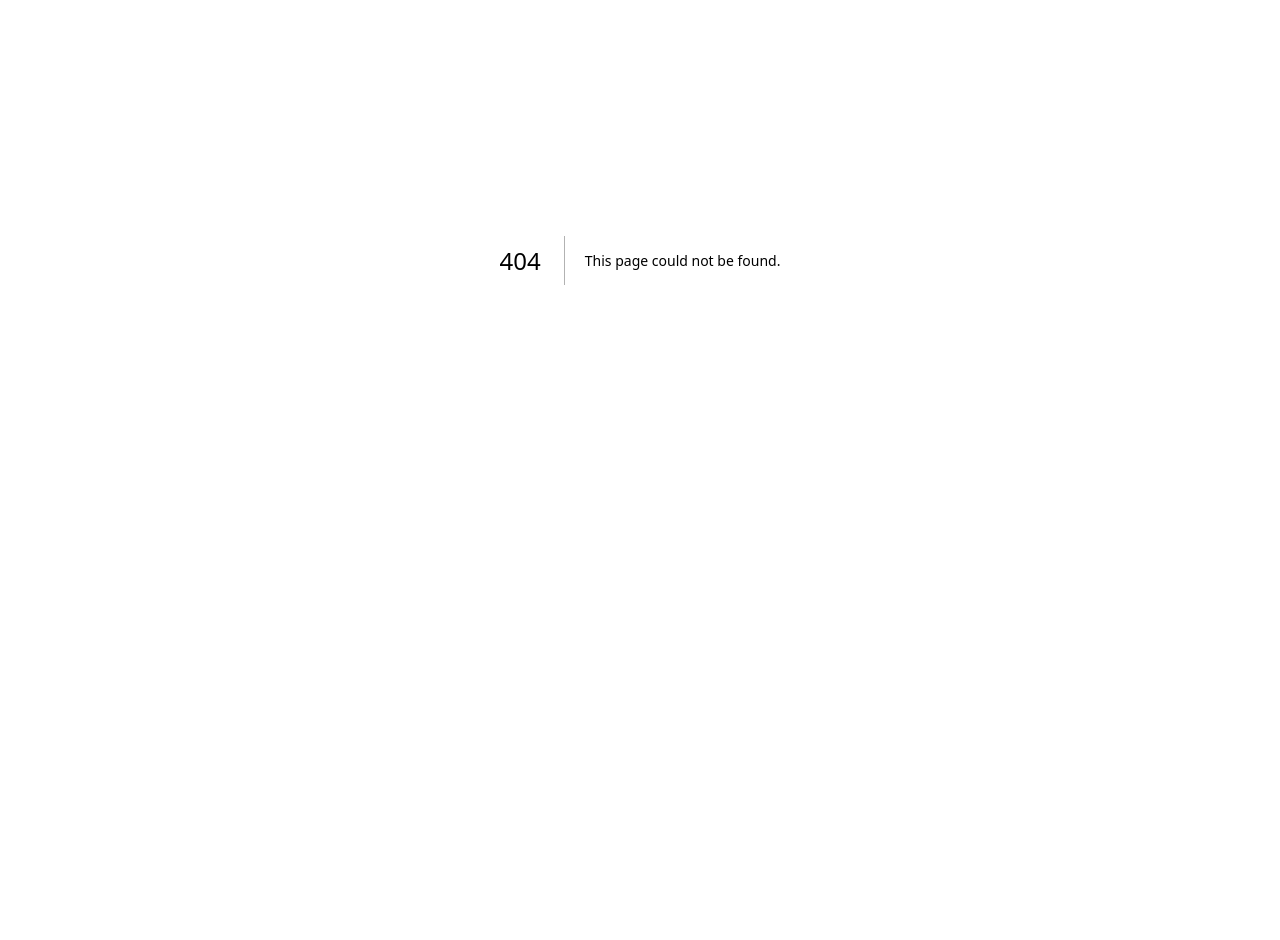
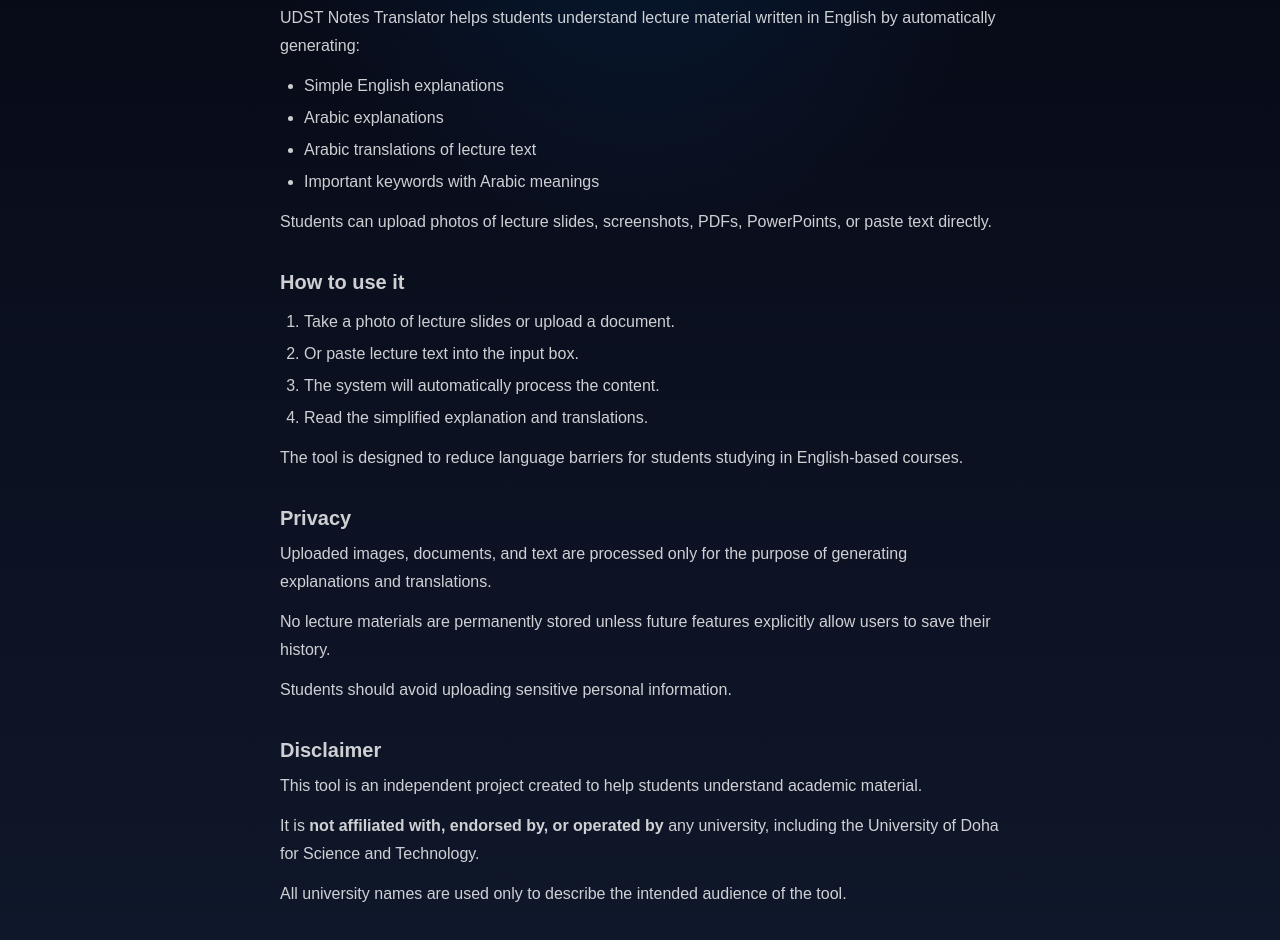
Before and after one commit to sallaxm/UDST-En-Ar-Translator, a Next.js app: page /about in a window 1280 px wide. Before the commit this address had no page. Shown: the part 140-1080 px from the top of the page. Before the commit the page ends 800 px from the top, so only its background shows below. Built offline with nearby package versions, Linux system fonts and the light colour scheme.

Commit message:
Add about page with privacy and disclaimer

```diff
--- /dev/null
+++ b/app/about/page.tsx
@@ -0,0 +1,91 @@
+export default function AboutPage() {
+  return (
+    <div className="min-h-screen bg-[radial-gradient(circle_at_top,_rgba(0,94,184,0.18),_transparent_30%),linear-gradient(180deg,_#060914_0%,_#0b1020_45%,_#0f172a_100%)] text-white">
+      <div className="mx-auto max-w-3xl px-6 py-12">
+
+        <h1 className="text-3xl font-semibold tracking-tight mb-6">
+          About UDST Notes Translator
+        </h1>
+
+        <div className="space-y-8 text-white/80 leading-7">
+
+          <section>
+            <h2 className="text-xl font-semibold mb-2">What this tool does</h2>
+            <p>
+              UDST Notes Translator helps students understand lecture material
+              written in English by automatically generating:
+            </p>
+
+            <ul className="list-disc ml-6 mt-3 space-y-1">
+              <li>Simple English explanations</li>
+              <li>Arabic explanations</li>
+              <li>Arabic translations of lecture text</li>
+              <li>Important keywords with Arabic meanings</li>
+            </ul>
+
+            <p className="mt-3">
+              Students can upload photos of lecture slides, screenshots,
+              PDFs, PowerPoints, or paste text directly.
+            </p>
+          </section>
+
+          <section>
+            <h2 className="text-xl font-semibold mb-2">How to use it</h2>
+
+            <ol className="list-decimal ml-6 mt-3 space-y-1">
+              <li>Take a photo of lecture slides or upload a document.</li>
+              <li>Or paste lecture text into the input box.</li>
+              <li>The system will automatically process the content.</li>
+              <li>Read the simplified explanation and translations.</li>
+            </ol>
+
+            <p className="mt-3">
+              The tool is designed to reduce language barriers for students
+              studying in English-based courses.
+            </p>
+          </section>
+
+          <section>
+            <h2 className="text-xl font-semibold mb-2">Privacy</h2>
+
+            <p>
+              Uploaded images, documents, and text are processed only for the
+              purpose of generating explanations and translations.
+            </p>
+
+            <p className="mt-3">
+              No lecture materials are permanently stored unless future
+              features explicitly allow users to save their history.
+            </p>
+
+            <p className="mt-3">
+              Students should avoid uploading sensitive personal information.
+            </p>
+          </section>
+
+          <section>
+            <h2 className="text-xl font-semibold mb-2">Disclaimer</h2>
+
+            <p>
+              This tool is an independent project created to help students
+              understand academic material.
+            </p>
+
+            <p className="mt-3">
+              It is <strong>not affiliated with, endorsed by, or operated by</strong>{" "}
+              any university, including the{" "}
+              University of Doha for Science and Technology.
+            </p>
+
+            <p className="mt-3">
+              All university names are used only to describe the intended
+              audience of the tool.
+            </p>
+          </section>
+
+        </div>
+
+      </div>
+    </div>
+  );
+}
--- a/app/page.tsx
+++ b/app/page.tsx
@@ -82,6 +82,12 @@
             <button className="shrink-0 rounded-2xl border border-[#005EB8]/30 bg-[#005EB8]/20 px-4 py-2.5 text-left text-white shadow-[0_8px_30px_rgba(0,94,184,0.15)]">
               Translator
             </button>
+            <a
+  href="/about"
+  className="shrink-0 rounded-2xl px-4 py-2.5 text-left text-white/65 transition hover:bg-white/10 hover:text-white"
+>
+  About
+</a>
           </nav>
         </aside>
 
```
